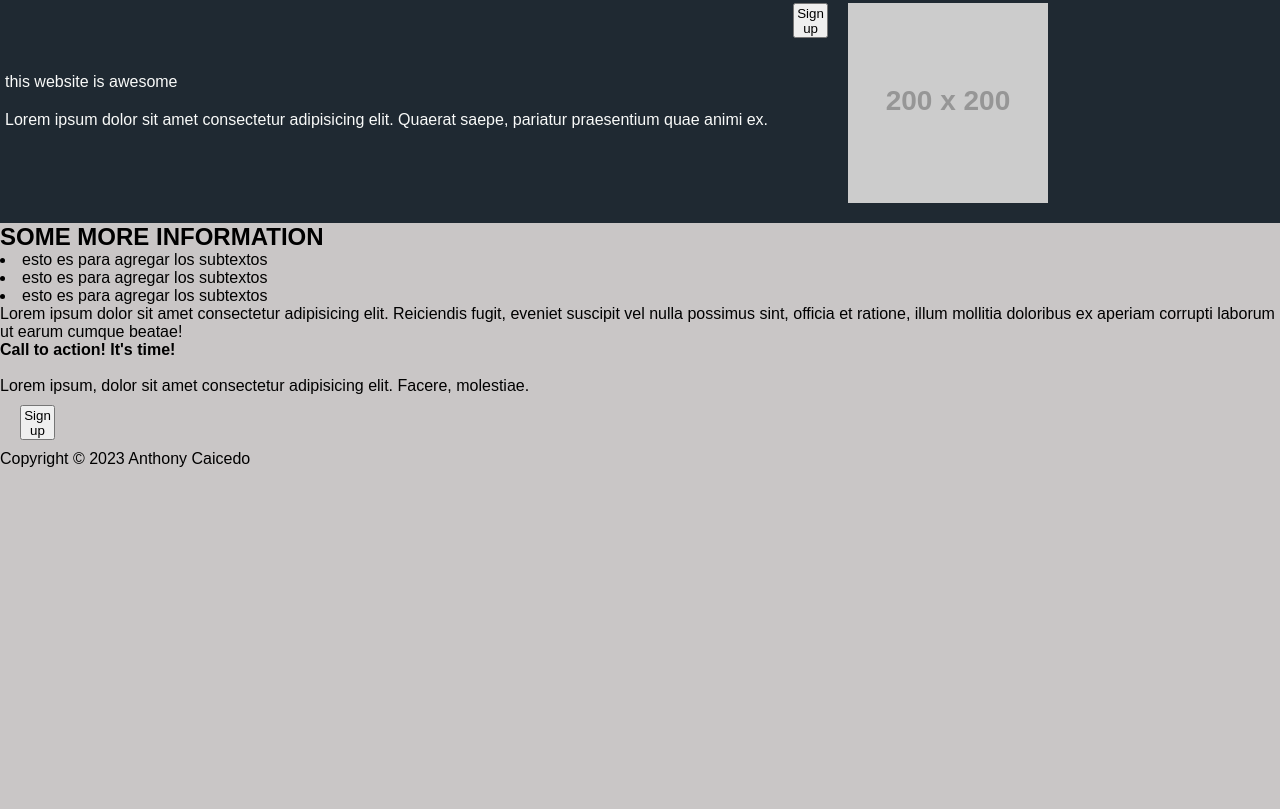
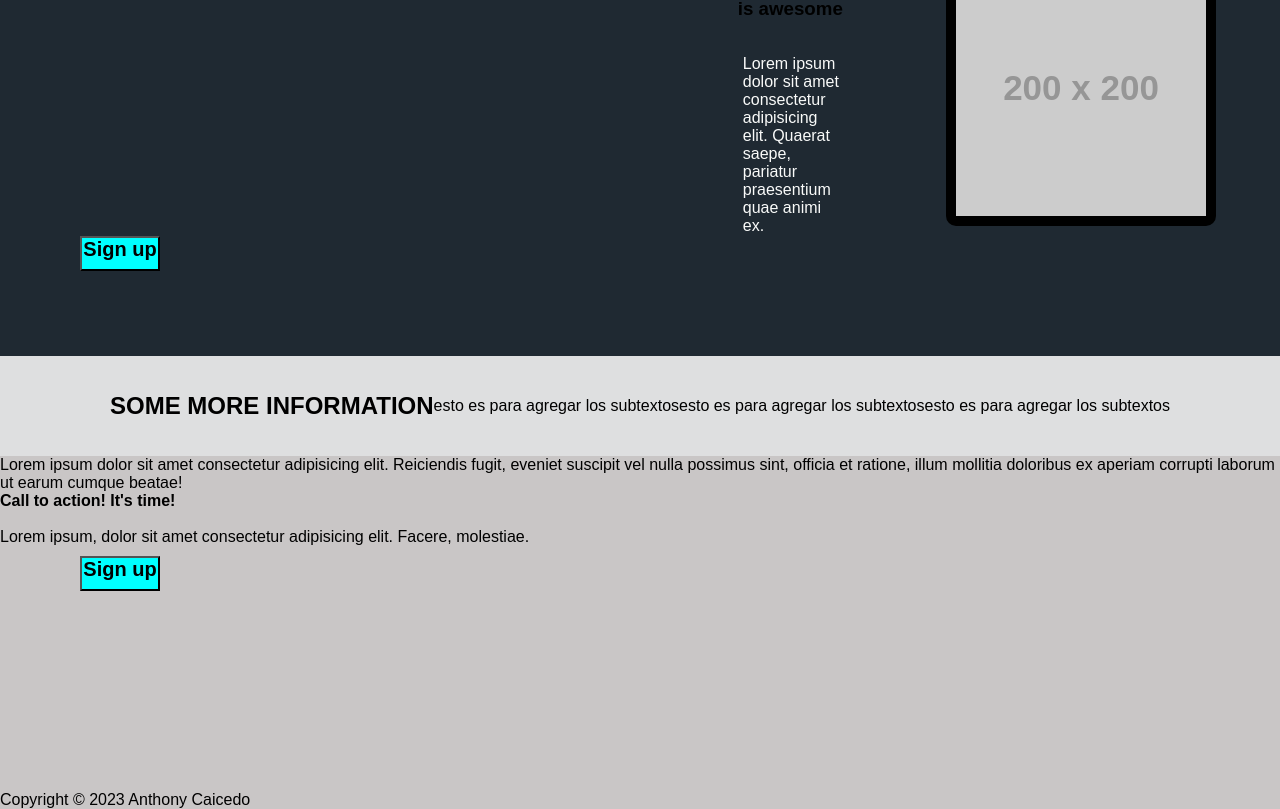
Before and after one commit to antelex98/ladin-page, a plain HTML site: page index.html in a window 1280 px wide. Shown: the part 44-853 px from the top of the page. Before the commit the page ends 800 px from the top, so only its background shows below. Drawn offline with Linux system fonts and the light colour scheme; placeholder pictures from the web are drawn by us.

Commit message:
estoy afinando detalles

```diff
--- a/index.html
+++ b/index.html
@@ -18,12 +18,15 @@
                 </ul>
             </div>
         </div>
-        <div class="hero-main">this website is awesome <br>
+        <div class="hero-main">
+            <h3>this website is awesome  <br></h3>
             <p>Lorem ipsum dolor sit amet consectetur adipisicing elit. Quaerat saepe, pariatur praesentium quae animi ex.</p>
         </div>
+        <img src="https://placehold.co/200x200?text=this\nplaceholder\nin\na\nimage" alt="">
+
         <button>Sign up</button>
 
-        <img src="https://placehold.co/200x200?text=this\nplaceholder\nin\na\nimage" alt="">
+
     </div>
 
     <div class="information">
--- a/style.css
+++ b/style.css
@@ -12,6 +12,7 @@ body{
 .hero{
     background-color: #1f2932;
     width: 100%;
+    height: 400px;
     display: flex;
     flex-wrap: wrap;
 }
@@ -44,25 +45,70 @@ a{
 }
 
 .hero-main{
-   height: 48px;
+   width: 150px;
+   height: 30px;
    color: #f9faf9;
    display: flex;
    flex-direction: column;
-   margin: 5rem 5px;
-   gap: 20px;
+   margin: 0 15px;
+   gap: 10px;
 }
 
-img{
-   width: 200px;
-   height: 200px;
-   display: flex;
-   align-items: end;
-   justify-content: end;
-   margin: 10px 10px 20px 0 ;
+h3{
+    color: black;
+    margin: 20px;
 }
 
+.hero-main > p{
+    width: 100px;
+    height: 100px;
+    margin: 5px 25px 25px 25px;
+}
+
+.hero > img{
+   width: 250px;
+   height: 250px;
+   border: 10px solid #000 ;
+   border-radius: 10px ;
+   display: block;
+   margin: auto ;
+}
+
+
 button{
-    width: 35px;
+    width: 80px;
     height: 35px;
-    margin: 10px 20px;
+    background-color: aqua;
+    color: black;
+    font-weight: bold;
+    font-size: 20px;
+    display: flex;
+    align-self: flex-end;
+    justify-content: center;
+    margin-top: 10px;
+    margin-bottom: 10em;
+    margin-left: 4em;
+    margin-right: 14em ;
+    cursor: pointer;
+
 }
+
+.information{
+    height: 100px;
+    background-color: rgb(222, 223, 224);
+    display: flex;
+    align-items: center;
+    justify-content: center;
+}
+
+h2 {
+    display: flex;
+    align-self: center;
+
+}
+
+.information > li{
+    list-style: none;
+    display: flex;
+    align-items: stretch;
+}
```
